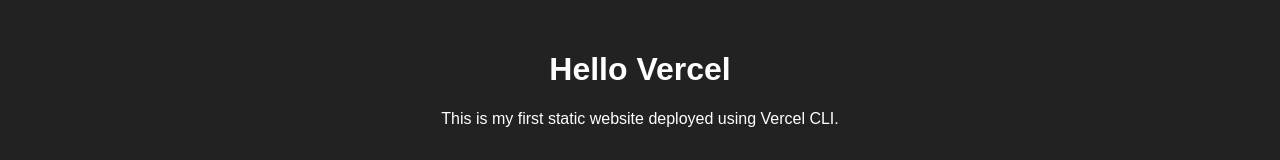
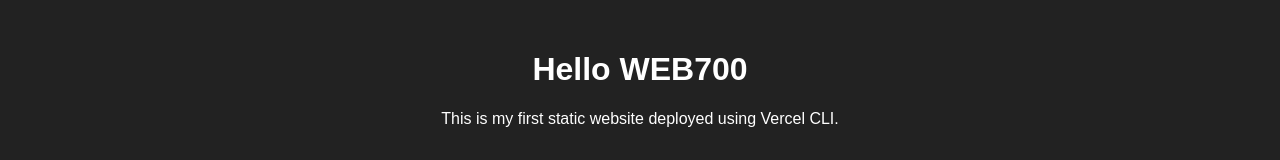
Before and after one commit to ssgill52/hello-verce1, a plain HTML site: page index.html in a window 1280 px wide. Shown: the top 160 px of the page. Drawn offline with Linux system fonts and the light colour scheme.

Commit message:
Update homepage title

```diff
--- a/index.html
+++ b/index.html
@@ -12,7 +12,7 @@
 </head>
 <body>
   <header>
-    <h1>Hello Vercel</h1>
+    <h1>Hello WEB700</h1>
     <p>This is my first static website deployed using Vercel CLI.</p>
   </header>
 
```
Also changed, not shown: 1 other file.
